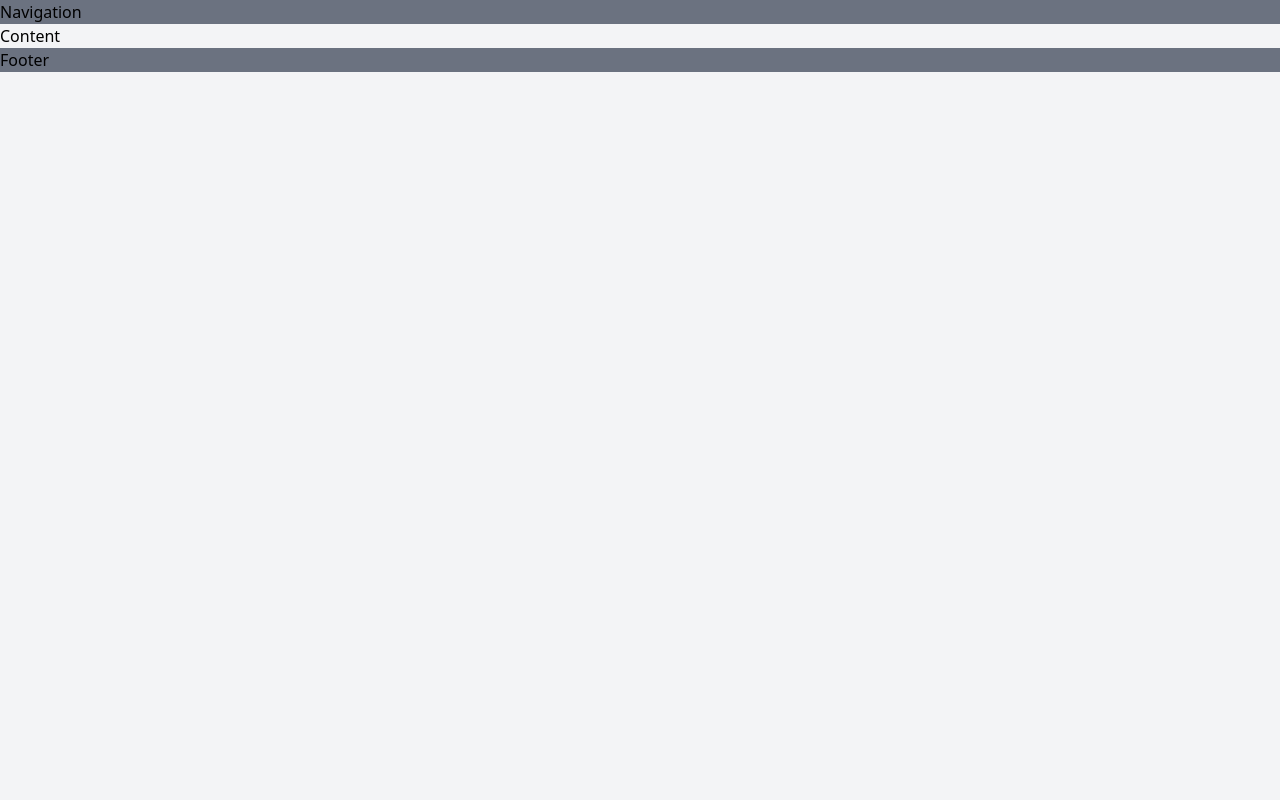
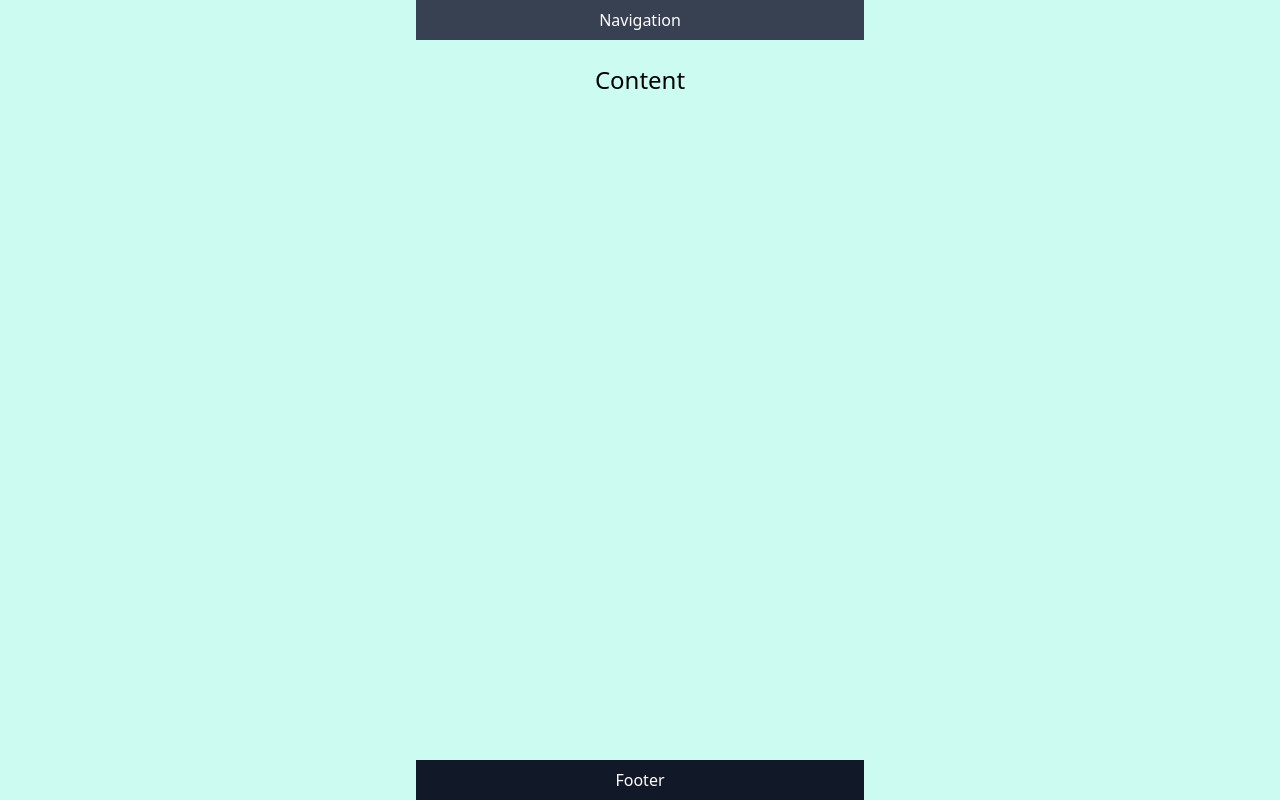
Before and after one commit to daniel-jurkiewicz/next-store, a Next.js app: page / in a window 1280 px wide. Built offline with nearby package versions, Linux system fonts and the light colour scheme.

Commit message:
NF-02 add basic styles and component structure

```diff
--- /dev/null
+++ b/components/Footer.tsx
@@ -0,0 +1,9 @@
+const Footer = () => {
+    return (
+        <footer className="max-w-md w-full mx-auto bg-gray-900 text-white px-4 py-2 text-center">
+            Footer
+        </footer>
+    );
+};
+
+export default Footer;
--- /dev/null
+++ b/components/Header.tsx
@@ -0,0 +1,11 @@
+const Header = () => {
+    return (
+        <header className="max-w-md w-full mx-auto">
+            <nav className="bg-gray-700 text-white px-4 py-2 text-center">
+                Navigation
+            </nav>
+        </header>
+    );
+};
+
+export default Header;
--- /dev/null
+++ b/components/Main.tsx
@@ -0,0 +1,9 @@
+const Main = () => {
+    return (
+        <main className="flex-grow max-w-md w-full mx-auto text-2xl px-4 py-6 text-center">
+            Content
+        </main>
+    );
+};
+
+export default Main;
--- a/pages/index.tsx
+++ b/pages/index.tsx
@@ -1,12 +1,14 @@
+import Header from "../components/Header";
+import Main from "../components/Main";
+import Footer from "../components/Footer";
+
 const Home = () => {
     return (
-        <>
-            <header>
-                <nav className="bg-gray-500">Navigation</nav>
-            </header>
-            <main>Content</main>
-            <footer className="bg-gray-500">Footer</footer>
-        </>
+        <div className="flex flex-col bg-teal-100 min-h-screen">
+            <Header />
+            <Main />
+            <Footer />
+        </div>
     );
 };
 
```
